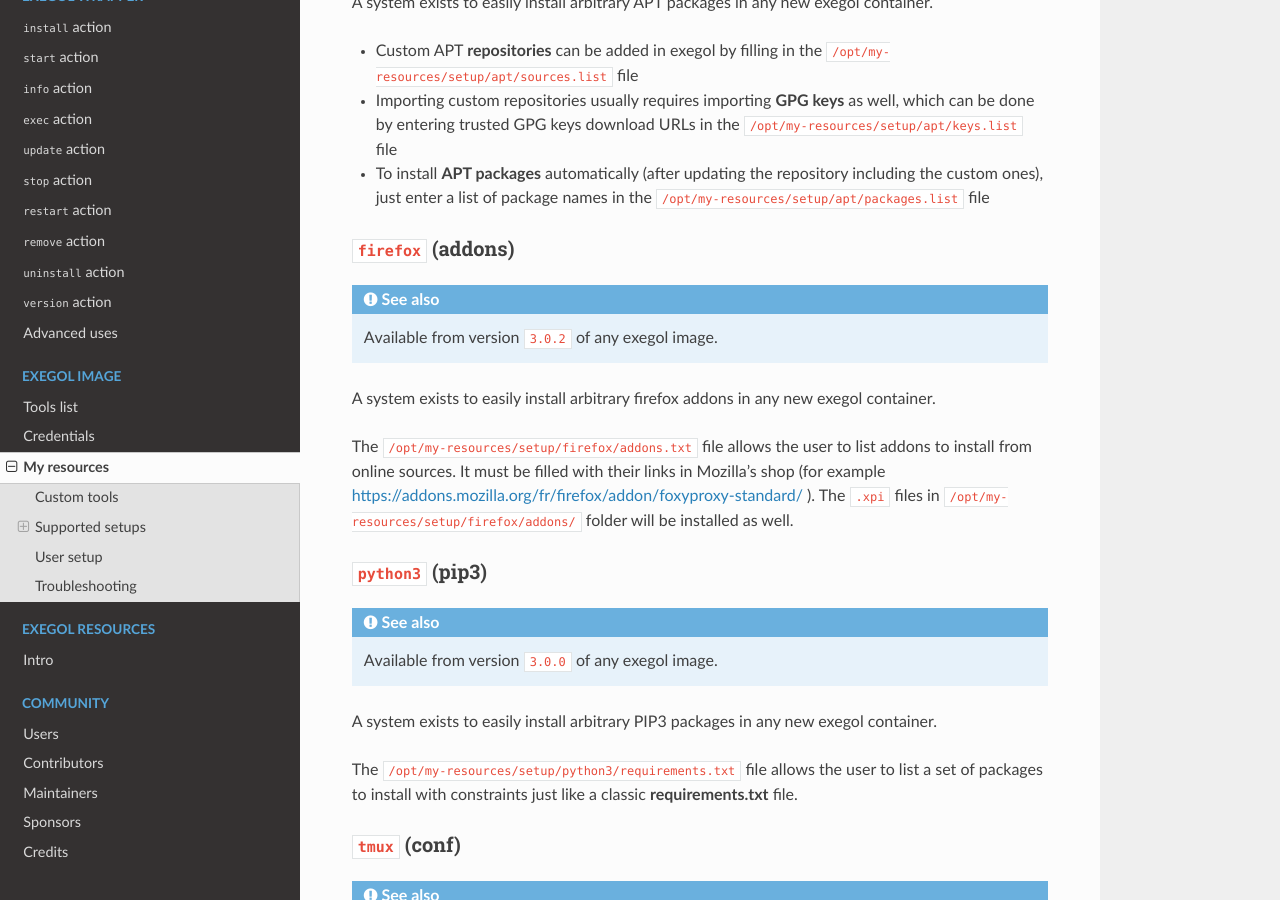
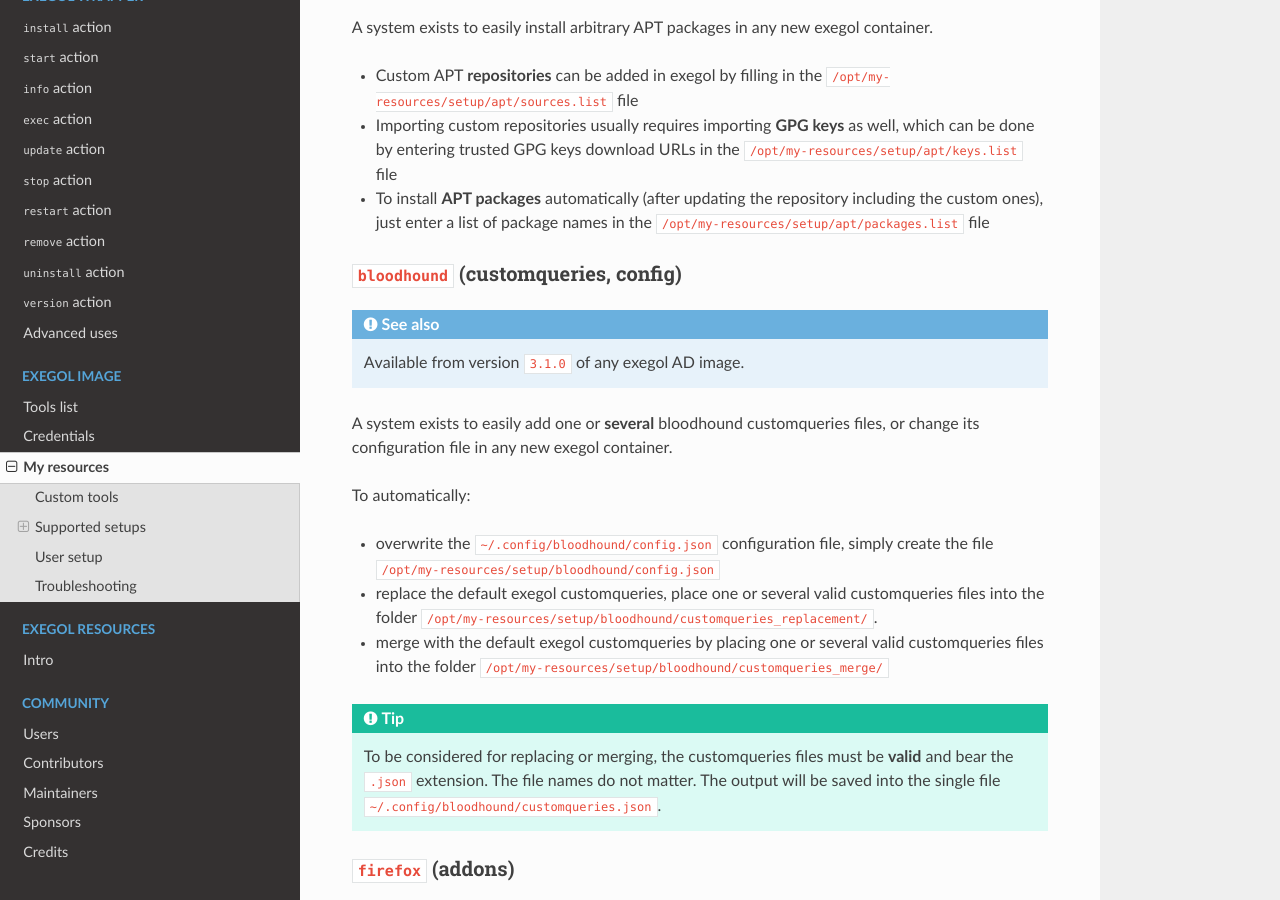
Before and after one commit to ThePorgs/Exegol-docs, a Sphinx documentation site: the page built from source/exegol-image/my-resources.rst, in a window 1280 px wide and 900 px high, scrolled down 2064 px. Built offline with Sphinx 7.4.7 and the Read the Docs theme 2.0.0, drawn with Linux system fonts in a browser that asks for light colours; some of the changed text lies outside the part shown.

Commit message:
Add my-resources Bloodhound documentation

```diff
--- a/source/exegol-image/my-resources.rst
+++ b/source/exegol-image/my-resources.rst
@@ -66,6 +66,23 @@
 * Custom APT **repositories** can be added in exegol by filling in the ``/opt/my-resources/setup/apt/sources.list`` file
 * Importing custom repositories usually requires importing **GPG keys** as well, which can be done by entering trusted GPG keys download URLs in the ``/opt/my-resources/setup/apt/keys.list`` file
 * To install **APT packages** automatically (after updating the repository including the custom ones), just enter a list of package names in the ``/opt/my-resources/setup/apt/packages.list`` file
+
+:code:`bloodhound` (customqueries, config)
+~~~~~~~~~~~~~~~~~~~~~~~~~~~~~~~~~~~~~~~~~~
+.. seealso::
+    Available from version ``3.1.0`` of any exegol AD image.
+
+A system exists to easily add one or **several** bloodhound customqueries files, or change its configuration file in any new exegol container.
+
+To automatically:
+
+* overwrite the ``~/.config/bloodhound/config.json`` configuration file, simply create the file ``/opt/my-resources/setup/bloodhound/config.json``
+* replace the default exegol customqueries, place one or several valid customqueries files into the folder ``/opt/my-resources/setup/bloodhound/customqueries_replacement/``.
+* merge with the default exegol customqueries by placing one or several valid customqueries files into the folder ``/opt/my-resources/setup/bloodhound/customqueries_merge/``
+
+.. tip::
+    To be considered for replacing or merging, the customqueries files must be **valid** and bear the ``.json`` extension. The file names do not matter.
+    The output will be saved into the single file ``~/.config/bloodhound/customqueries.json``.
 
 
 :code:`firefox` (addons)
```
